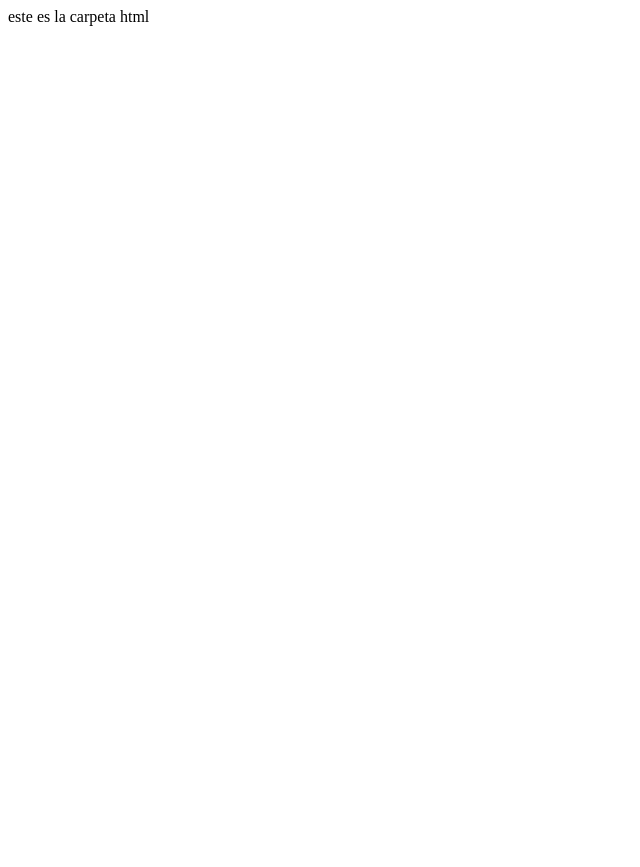
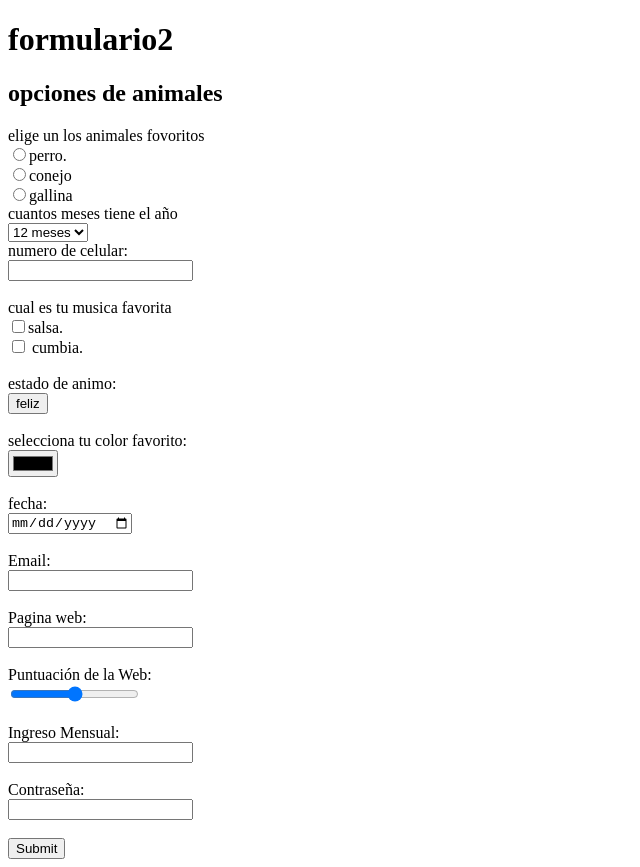
Before and after one commit to karinaescorpio/karinaescorpio.github.io, a plain HTML site: page html/index.html in a window 1280 px wide. Shown: the whole page, without its empty margins (0-640 px from the left). Before the commit the page ends 800 px from the top, so only its background shows below. Drawn offline with Linux system fonts and the light colour scheme.

Commit message:
Add files via upload

```diff
--- a/html/index.html
+++ b/html/index.html
@@ -1 +1,92 @@
-este es la carpeta html
+<!DOCTYPE html>
+<html lang="en">
+<head>
+    <meta charset="UTF-8">
+    <title>FORMULARIO2</title>
+    </head>
+<body>
+<h1>formulario2</h1>
+ <form action="">
+ <h2>opciones de animales</h2>
+ <label for="">elige un los animales fovoritos</label>
+ <br>
+ <input type="radio">perro.
+  <br>
+ <input type="radio">conejo
+ <br>
+ <input type="radio">gallina
+ <br>
+ <label for="">cuantos meses tiene el año</label>
+ <br>
+ <select name="" id="">
+ <option value="0">12 meses</option>
+ <br>
+ <option value="1">10 meses</option>
+ <br>
+ <option value="2">8 meses</option>
+ </select>
+ <br>
+ <label for="">numero de celular:</label>
+ <br>
+<datalist id="celular">
+<option value="973344581" label="celular1"></option>
+<option value="953172800" label="celular2"></option>
+<option value="974567890" label="celular3"></option>
+</datalist>
+<input type="num" list="celular">
+ <br>
+ <br>
+ <label for="">cual es tu musica favorita</label>
+ <br>
+ <input type="checkbox">salsa.
+ <br>
+ <input type="checkbox"> cumbia.
+ <br>
+ <br>
+ <label for="">estado de animo:</label>
+ <br>
+ <button type="button">feliz</button>
+ <br>
+ <br>
+ <label for="">selecciona tu color favorito:</label>
+ <br>
+ <input type="color">
+ <br>
+ <br>
+ <label for="">fecha:</label>
+ <br>
+ <input type="date">
+ <br>
+ <br>
+ <label for="">Email:</label>
+ <br>
+ <input type="Email">
+ <br>
+ <br>
+ <label for="">Pagina web:</label>
+ <br>
+ <input type="url">
+ <br>
+ <br>
+ <label for="">Puntuación de la Web:</label>
+ <br>
+<input type="range" min=”0” max=”10” step=”5”>
+<br>
+ <br>
+ <label for="">Ingreso Mensual:</label>
+ <br>
+ <input type="number" min=”0” max=”1000” step=”250”>
+<br>
+<br>
+<label for="">Contraseña:</label>
+<br>
+<input type="password">
+<br>
+<br>
+<input type="submit">
+
+
+
+     </form>
+    </body>
+</html>
```
